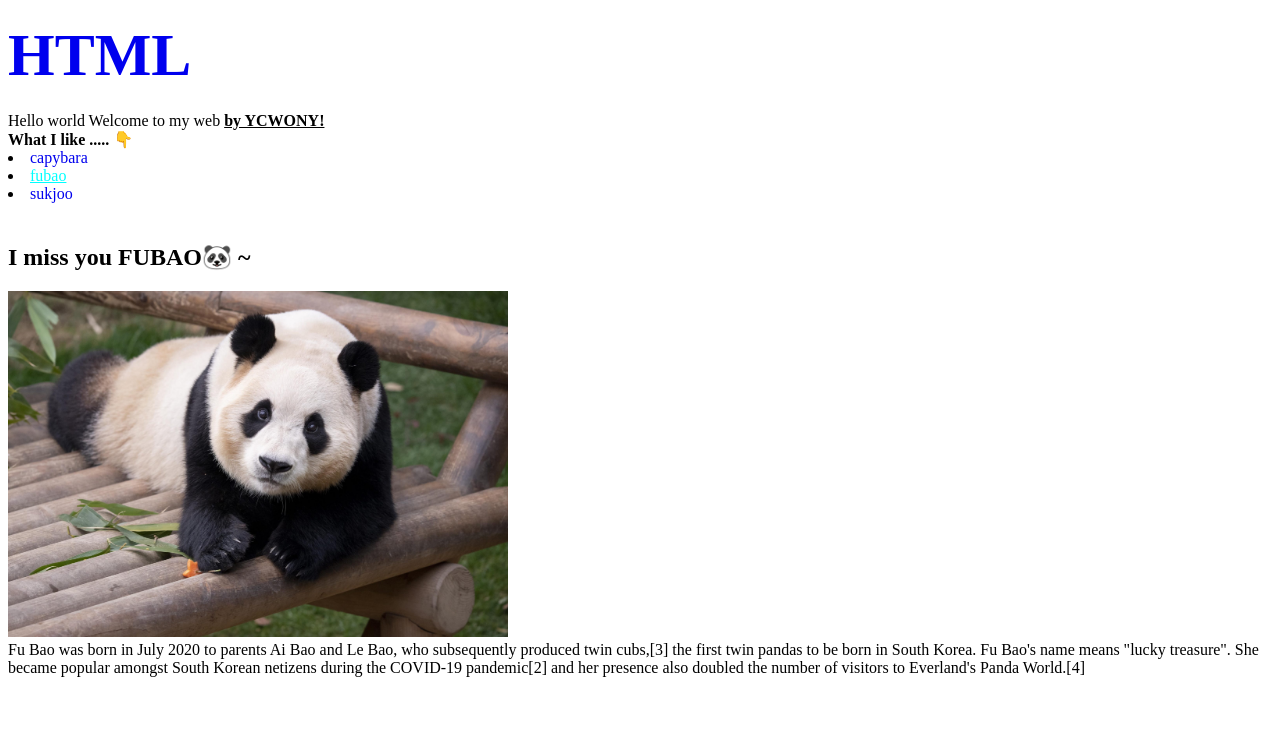
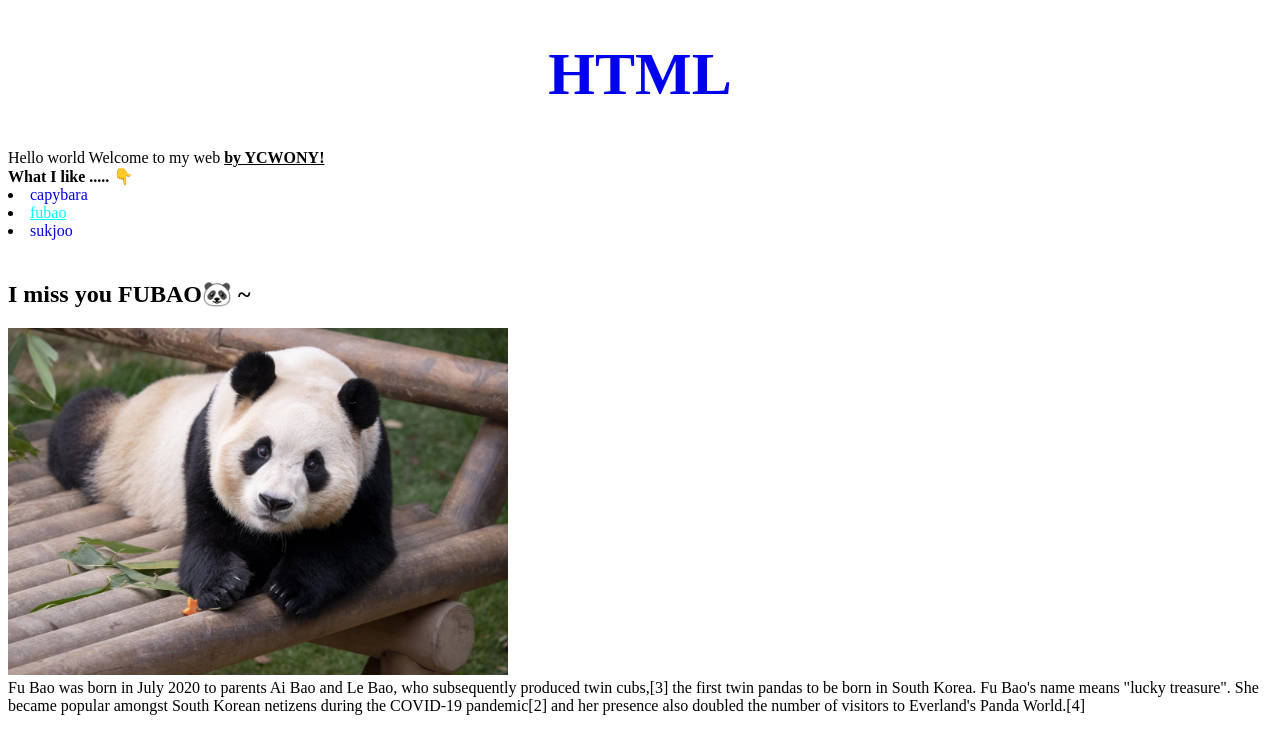
Before and after one commit to ycwony/pcss, a plain HTML site: page 2.html in a window 1280 px wide. Drawn offline with Linux system fonts and the light colour scheme.

Commit message:
Update 2.html

```diff
--- a/2.html
+++ b/2.html
@@ -5,9 +5,14 @@
     <meta name="viewport" content="width=device-width, initial-scale=1.0">
     <title>Document</title>
 </head>
+<style>
+    h1 {
+        font-size:60px;
+        text-align: center;
+    }
+</style>
 <body>
-    <h1><a href="index.html" style="text-decoration: none;font-size:60px;
-            text-align: center;">HTML</a></h1>
+    <h1><a href="index.html" style="text-decoration: none;">HTML</a></h1>
     Hello world
     Welcome to my web <u><strong>by YCWONY!</strong></u><br>
    <strong> What I like ..... 👇</strong>
```
